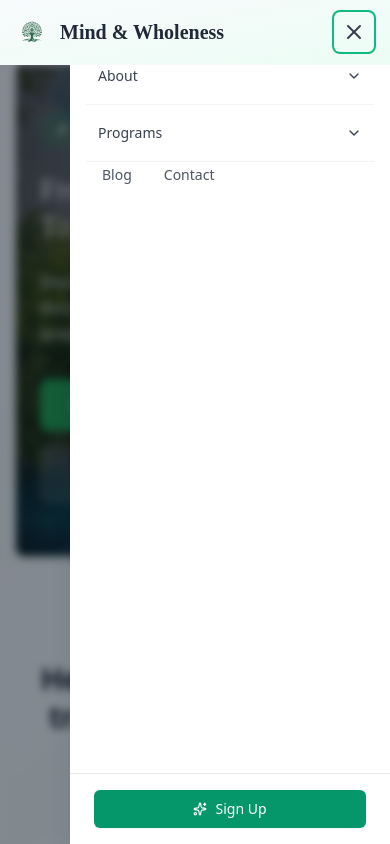
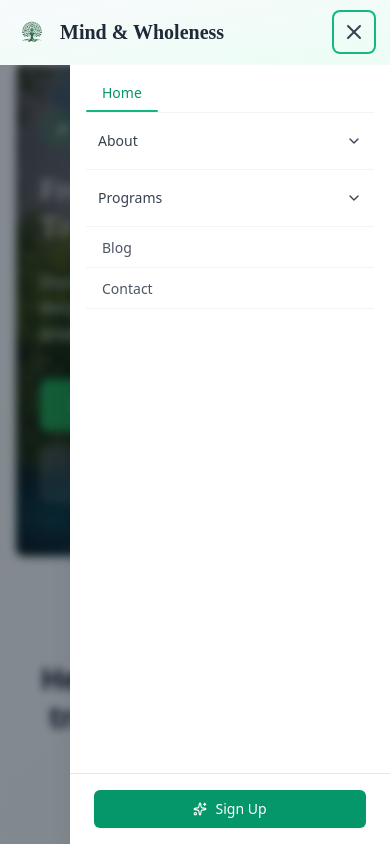
Before and after one commit to eldoJr/mind-and-wholeness, a React (Vite) app: page / in a window 390 px wide. Both pictures are taken after a click on the button 354 px from the left and 32 px from the top of the page. Shown: the top 844 px of the page. Built offline with nearby package versions, Linux system fonts and the light colour scheme.

Commit message:
add: updates

```diff
--- a/src/components/layout/navbar.tsx
+++ b/src/components/layout/navbar.tsx
@@ -425,15 +425,18 @@ export default function Navbar() {
 
         {/* Panel */}
         <div
-          className={`absolute top-0 right-0 h-full w-80 max-w-[90vw] bg-white shadow-xl transform transition-transform duration-300 ease-out ${
+          className={`absolute top-0 right-0 h-full w-80 max-w-[90vw] bg-white shadow-xl transform transition-transform duration-300 ease-in-out ${
             state.mobileOpen ? 'translate-x-0' : 'translate-x-full'
           }`}
         >
           <div className="h-full flex flex-col overflow-y-auto">
             {/* Header */}
             {/* Content */}
-            <div className="flex-1 px-4 py-6 space-y-2">
-              <NavLink to="/">Home</NavLink>
+            <div className="flex-1 px-4 py-20 space-y-2">
+              <div className="border-b border-gray-100 pb-2">
+                  <NavLink to="/">Home</NavLink>
+              </div>
+
 
               {/* About Accordion */}
               <div className="border-b border-gray-100 pb-2">
@@ -492,8 +495,13 @@ export default function Navbar() {
                 )}
               </div>
 
-              <NavLink to="/blog">Blog</NavLink>
-              <NavLink to="/contact">Contact</NavLink>
+              <div className="border-b border-gray-100 pb-2">
+                <NavLink to="/blog">Blog</NavLink>
+              </div>
+
+              <div className="border-b border-gray-100 pb-2">
+                <NavLink to="/contact">Contact</NavLink>
+              </div>
             </div>
 
             {/* Footer */}
```
